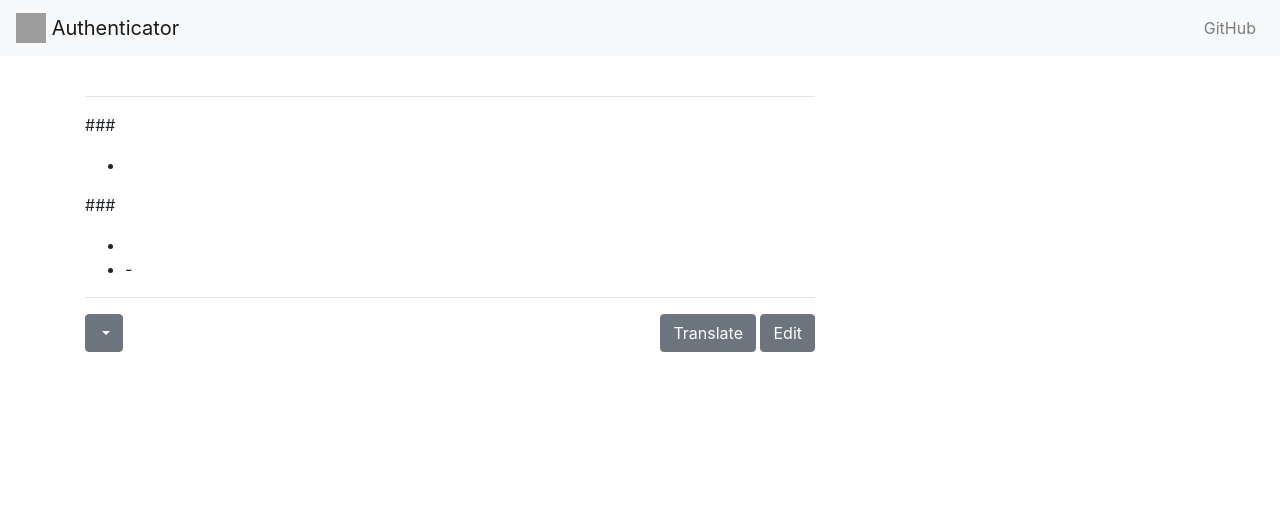
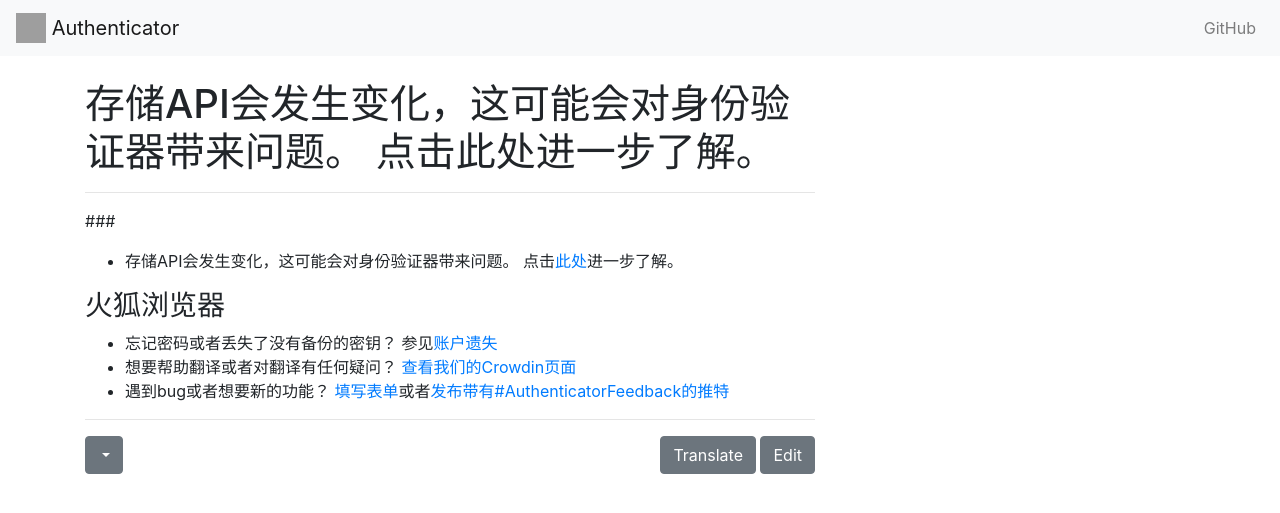
Before and after one commit to Authenticator-Extension/authenticator.cc, a Jekyll site: the page built from docs/zh_CN/firefox-issues.md, in a window 1280 px wide. Shown: the top 513 px of the page. Built offline with Jekyll 4.4.1, drawn with Linux system fonts in a browser that asks for light colours; our own code applies the rules of GitHub Pages for plain Markdown files; grey boxes are pictures that could not be loaded.

Commit message:
New translations firefox-issues.md (Chinese Simplified)

```diff
--- a/docs/zh_CN/firefox-issues.md
+++ b/docs/zh_CN/firefox-issues.md
@@ -6,10 +6,10 @@
 ---
 ###
 
--
+- 存储API会发生变化，这可能会对身份验证器带来问题。 点击[此处](https://blog.mozilla.org/addons/2018/08/03/new-backend-for-storage-local-api/)进一步了解。
 
-###
+### 火狐浏览器
 
--
--
--
+- 忘记密码或者丢失了没有备份的密钥？ 参见[账户遗失](lost-codes)
+- 想要帮助翻译或者对翻译有任何疑问？ [查看我们的Crowdin页面](https://crowdin.com/project/authenticator-firefox)
+- 遇到bug或者想要新的功能？ [填写表单](https://github.com/Authenticator-Extension/Authenticator/issues/new/choose)或者[发布带有#AuthenticatorFeedback的推特](https://twitter.com/intent/tweet?hashtags=AuthenticatorFeedback)
```
